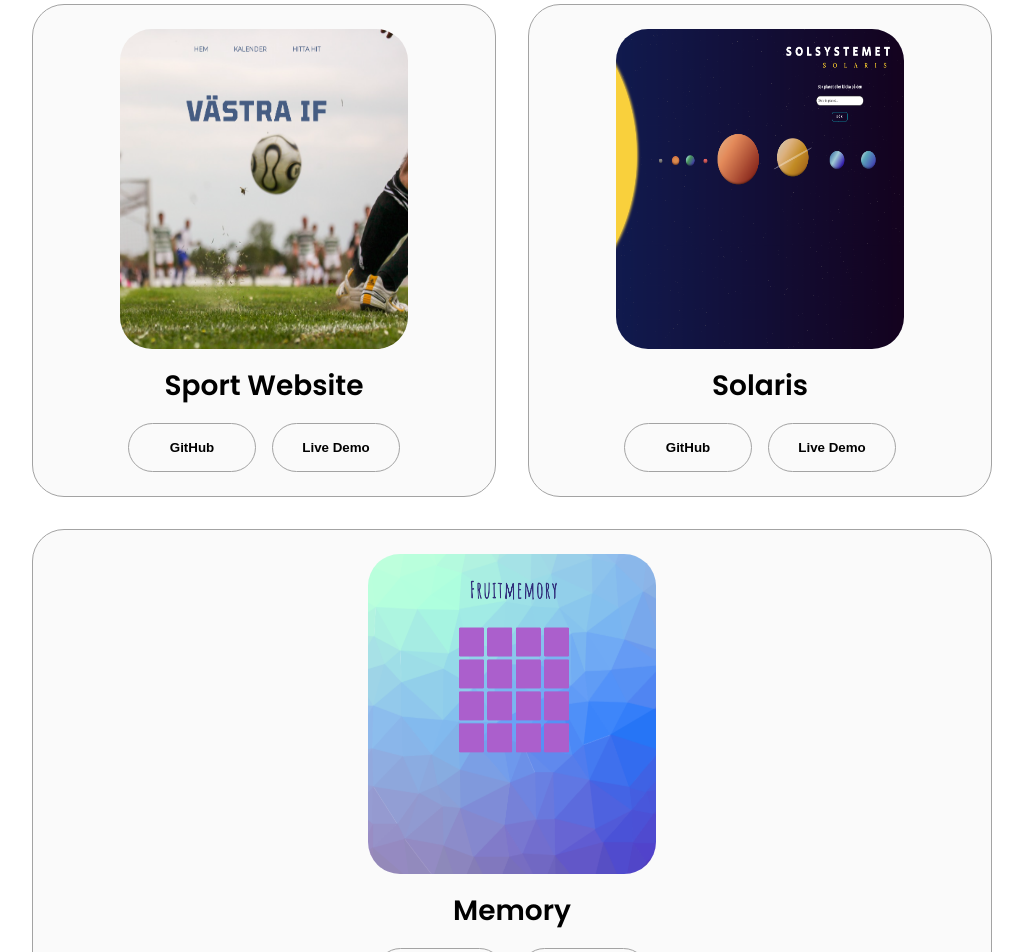
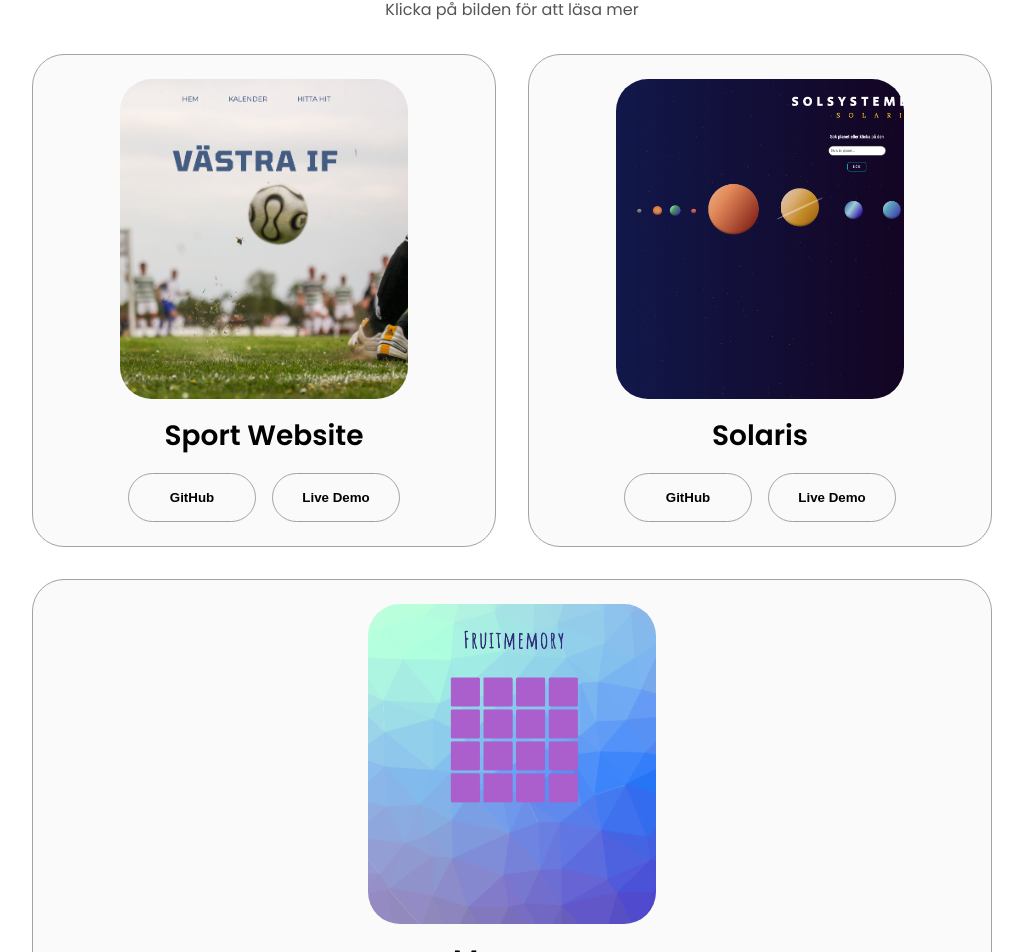
Before and after one commit to MaRos10/Portfolio, a React (Vite) app: page / in a window 1280 px wide. Shown: the part 2589-3541 px from the top of the page, without its empty margins (128-1151 px from the left). Built offline with nearby package versions, Linux system fonts and the light colour scheme.

Commit message:
Added description with animation to project-img

```diff
--- a/src/App.css
+++ b/src/App.css
@@ -416,6 +416,7 @@ article .icon {
   border-radius: 2rem;
   width: 18rem;
   height: 20rem;
+  object-fit: cover;
 }
 
 .project-title {
@@ -426,6 +427,48 @@ article .icon {
 .project-btn {
   color: black;
   border-color: rgb(163, 163, 163);
+}
+
+.project-card {
+  position: relative;
+  width: 18rem;
+  height: 20rem;
+  transform-style: preserve-3d;
+  transition: transform 0.8s;
+  cursor: pointer;
+}
+
+.project-card.flipped {
+  transform: rotateY(180deg);
+}
+
+.front,
+.back {
+  position: absolute;
+  width: 100%;
+  height: 100%;
+  backface-visibility: hidden;
+  border-radius: 2rem;
+}
+
+.back {
+  background-color: rgb(245, 245, 245);
+  display: flex;
+  justify-content: center;
+  align-items: center;
+  text-align: center;
+  transform: rotateY(180deg);
+  padding: 0rem 1rem;
+  font-weight: 200;
+}
+
+/* Centrerar elementen i containern */
+.details-container {
+  display: flex;
+  flex-direction: column;
+  align-items: center;
+  justify-content: center;
+  position: relative;
 }
 
 /* Contact */
--- a/src/components/Projects/Projects.jsx
+++ b/src/components/Projects/Projects.jsx
@@ -6,15 +6,31 @@ const Projects = () => (
   <section id="projects">
     <p className="section__text__p1">Kika på mina</p>
     <h1 className="title">Projekt</h1>
+    <p className="section__text__p1">
+      <br /> Klicka på bilden för att läsa mer
+    </p>
     <div className="experience-details-container">
       <div className="about-containers">
+        {/* Sport Website Project */}
         <div className="details-container color-container">
-          <div className="article-container">
+          <div
+            className="article-container project-card"
+            onClick={(e) => e.currentTarget.classList.toggle("flipped")}
+          >
+            <div className="front">
               <img
                 src={sportwebsite}
                 alt="Sport Website"
                 className="project-img"
               />
+            </div>
+            <div className="back">
+              <p className="project-text">
+                Hemsida för fiktiv idrottsförening innehållandes en interaktiv
+                matchkalender, bildkarusell samt en inbäddad karta som visar
+                vägbeskrivning till arenan
+              </p>
+            </div>
           </div>
           <h2 className="experience-sub-title project-title">Sport Website</h2>
           <div className="btn-container">
@@ -37,9 +53,22 @@ const Projects = () => (
           </div>
         </div>
 
+        {/* Solaris Project */}
         <div className="details-container color-container">
-          <div className="article-container">
+          <div
+            className="article-container project-card"
+            onClick={(e) => e.currentTarget.classList.toggle("flipped")}
+          >
+            <div className="front">
               <img src={solaris} alt="Solaris" className="project-img" />
+            </div>
+            <div className="back">
+              <p className="project-text">
+                En webbsida om vårt solsystem där datan hämtas genom API. Genom
+                att klicka på eller söka efter planet får man mer information om
+                den
+              </p>
+            </div>
           </div>
           <h2 className="experience-sub-title project-title">Solaris</h2>
           <div className="btn-container">
@@ -58,9 +87,23 @@ const Projects = () => (
           </div>
         </div>
 
+        {/* Memory Project */}
         <div className="details-container color-container">
-          <div className="article-container">
+          <div
+            className="article-container project-card"
+            onClick={(e) => e.currentTarget.classList.toggle("flipped")}
+          >
+            <div className="front">
               <img src={memory} alt="Memory" className="project-img" />
+            </div>
+            <div className="back">
+              <p className="project-text">
+                Spelare matchar kort med fruktmotiv genom att klicka på dem.
+                Tekniker inkluderar DOM-manipulering, eventhantering och
+                Fisher-Yates-algoritmen för att blanda kort. Spelet avslutas när
+                alla par är matchade
+              </p>
+            </div>
           </div>
           <h2 className="experience-sub-title project-title">Memory</h2>
           <div className="btn-container">
@@ -80,6 +123,8 @@ const Projects = () => (
         </div>
       </div>
     </div>
+
+    {/* Arrow Icon */}
     <img
       src="src/assets/arrow.png"
       alt="arrow icon"
```
Lines whose indentation alone changed are shown as unchanged.
